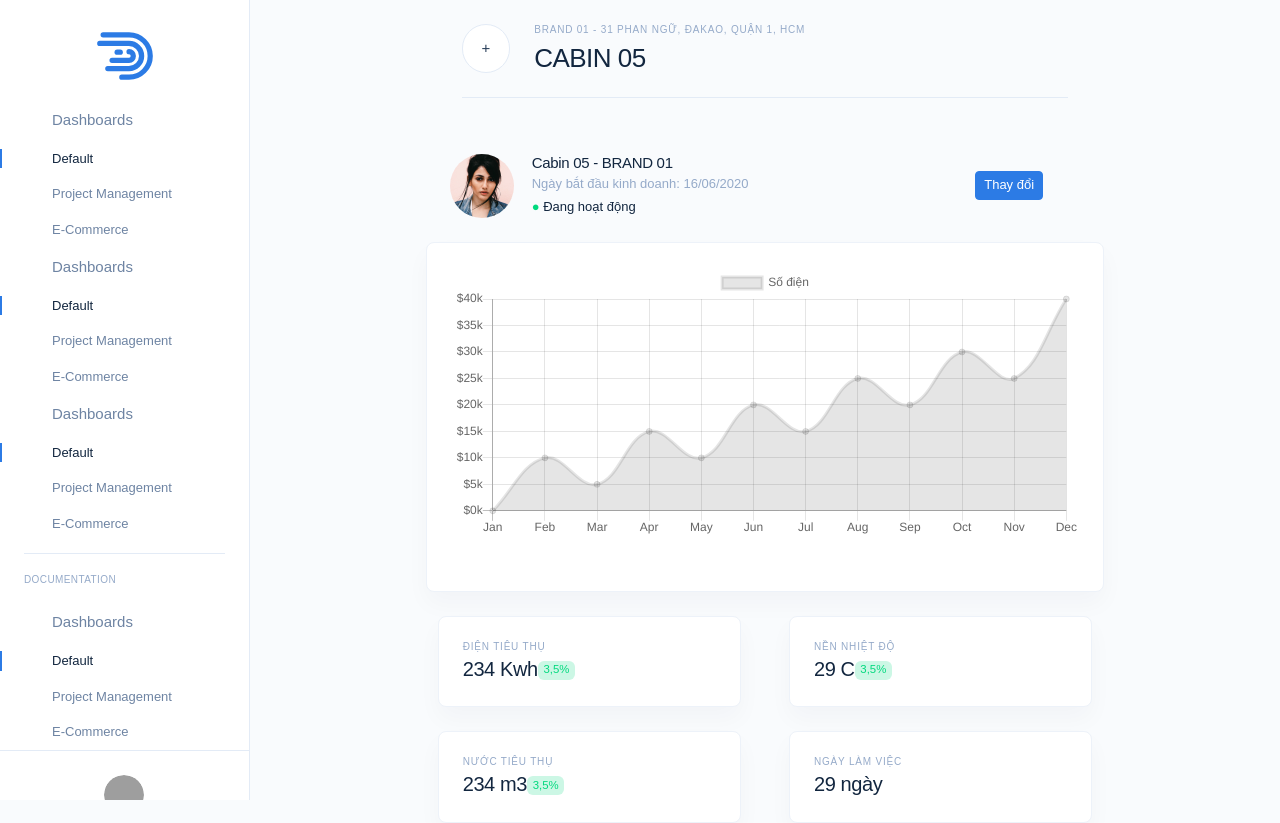
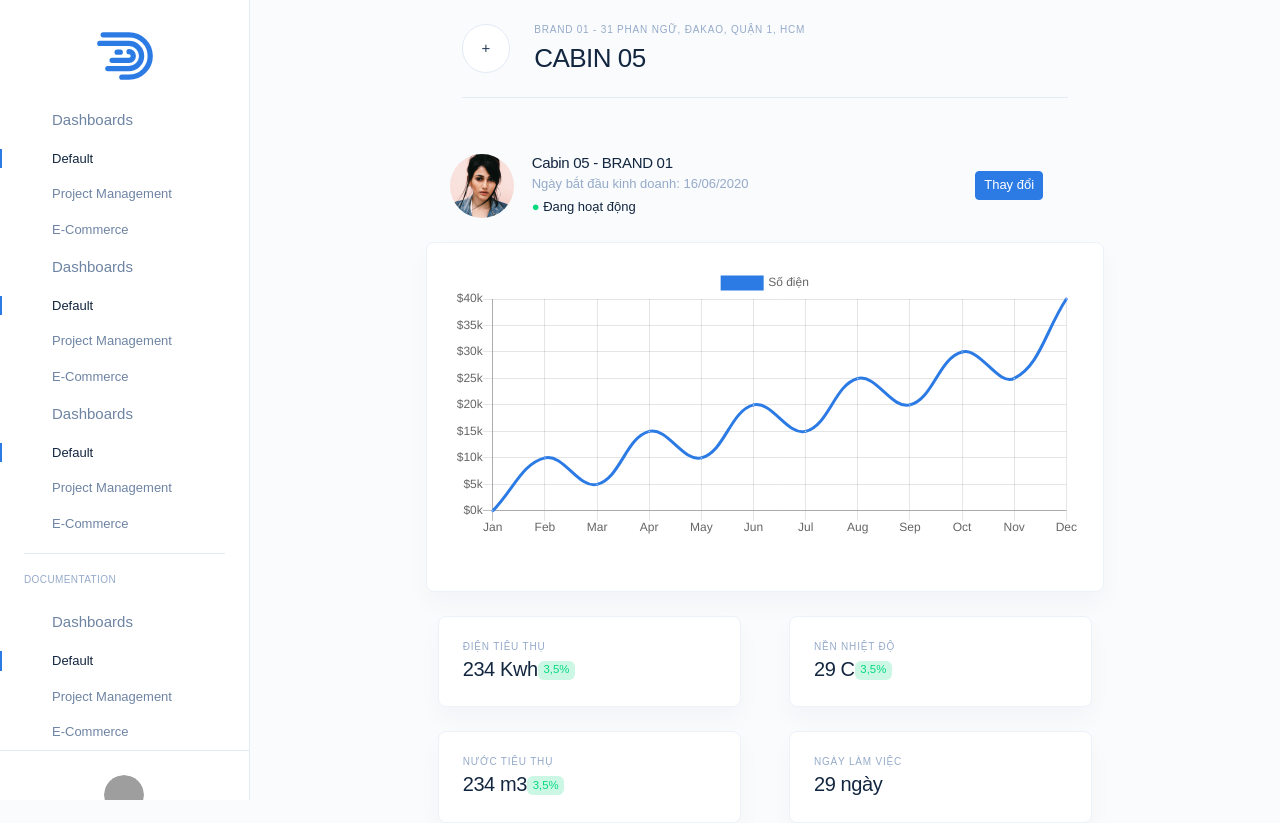
Before and after one commit to chenhuanghui/cabindashboard, a Next.js app: page /cabin/1 in a window 1280 px wide. Shown: the top 823 px of the page. Built offline with nearby package versions, Linux system fonts and the light colour scheme; grey boxes are pictures that could not be loaded; a web font is replaced by a local one.

Commit message:
chart style

```diff
--- a/components/card/card_chart.js
+++ b/components/card/card_chart.js
@@ -15,7 +15,26 @@ export default class CardChart extends React.Component {
       labels: ['Jan', 'Feb', 'Mar', 'Apr', 'May', 'Jun', 'Jul', 'Aug', 'Sep', 'Oct', 'Nov', 'Dec'],
       datasets: [{
         label: 'Số điện',
-        data: [0, 10, 5, 15, 10, 20, 15, 25, 20, 30, 25, 40]
+        data: [0, 10, 5, 15, 10, 20, 15, 25, 20, 30, 25, 40],
+
+        fill: false,
+        // lineTension: 0.1,
+        backgroundColor: '#2C7BE5',
+        borderColor: '#2C7BE5',
+        borderCapStyle: 'butt',
+        borderDash: [],
+        borderDashOffset: 0.0,
+        borderJoinStyle: 'miter',
+        pointBorderColor: '#2C7BE5',
+        pointBackgroundColor: '#fff',
+        pointBorderWidth: 1,
+        pointHoverRadius: 5,
+        pointHoverBackgroundColor: '#2C7BE5',
+        pointHoverBorderColor: '#2C7BE5',
+        pointHoverBorderWidth: 2,
+        pointRadius: 1,
+        pointHitRadius: 10,
+
       }]
     }
     this.setState({data:temp});
@@ -53,3 +72,27 @@ export default class CardChart extends React.Component {
 }
 
 // https://www.npmjs.com/package/react-chartjs-2?activeTab=readme
+/*
+datasets: [
+  {
+    label: 'My First dataset',
+    fill: false,
+    lineTension: 0.1,
+    backgroundColor: 'rgba(75,192,192,0.4)',
+    borderColor: 'rgba(75,192,192,1)',
+    borderCapStyle: 'butt',
+    borderDash: [],
+    borderDashOffset: 0.0,
+    borderJoinStyle: 'miter',
+    pointBorderColor: 'rgba(75,192,192,1)',
+    pointBackgroundColor: '#fff',
+    pointBorderWidth: 1,
+    pointHoverRadius: 5,
+    pointHoverBackgroundColor: 'rgba(75,192,192,1)',
+    pointHoverBorderColor: 'rgba(220,220,220,1)',
+    pointHoverBorderWidth: 2,
+    pointRadius: 1,
+    pointHitRadius: 10,
+    data: [65, 59, 80, 81, 56, 55, 40]
+  }
+  */
```
